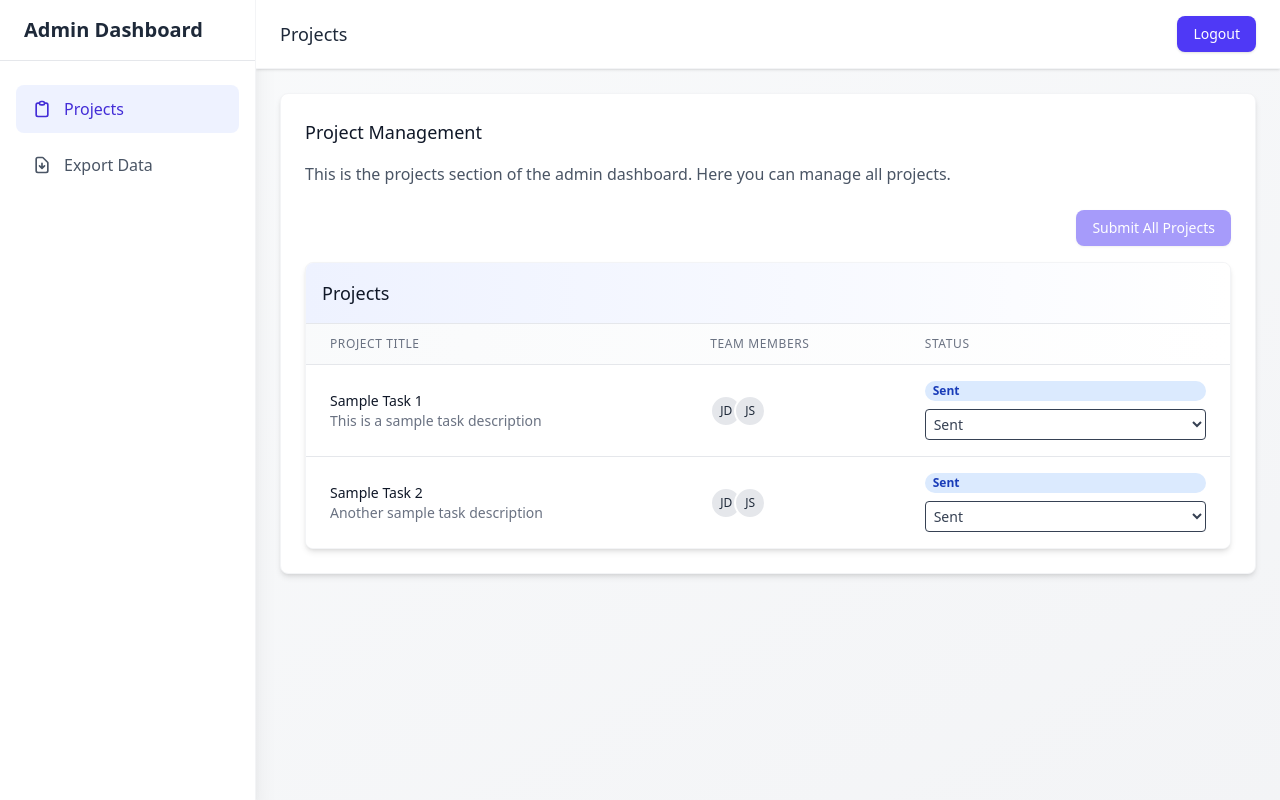
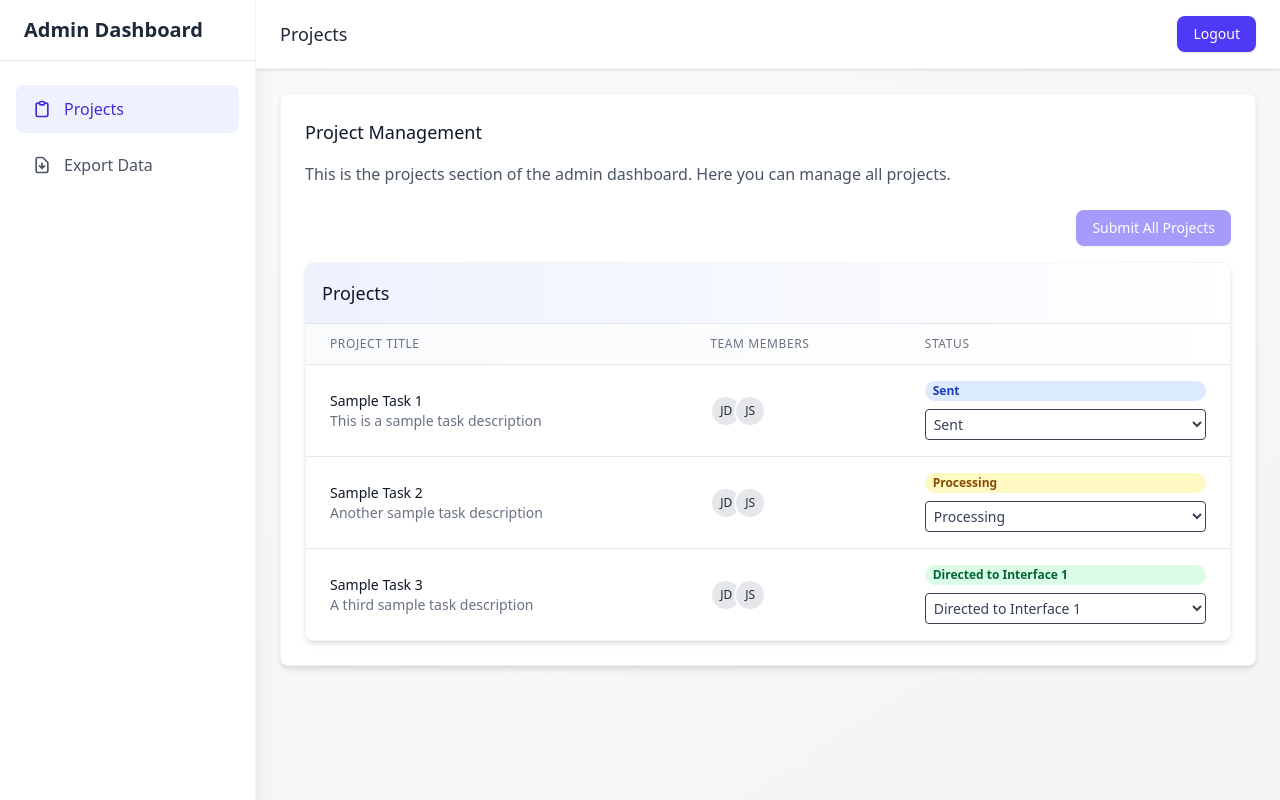
Before and after one commit to YakoubBenaisa/Coding-Master-2025, a React (Vite) app: page /admin in a window 1280 px wide. Built offline with nearby package versions, Linux system fonts and the light colour scheme; sample sign-in values are in the browser's storage.

Commit message:
Add status color indicators for project statuses in PDF export and UI; update mock task statuses

```diff
--- a/src/pages/StudentProjects.jsx
+++ b/src/pages/StudentProjects.jsx
@@ -70,8 +70,22 @@ export default function StudentProjects() {
       doc.text(`Phone: ${user.phone || 'N/A'}`, 20, 44);
     }
 
+    // Add status color indicator
+    let statusColor;
+    if (project.status.includes('Directed')) {
+      statusColor = [0, 128, 0]; // Green
+    } else if (project.status === 'Rejected') {
+      statusColor = [220, 0, 0]; // Red
+    } else if (project.status === 'Processing') {
+      statusColor = [255, 165, 0]; // Orange
+    } else {
+      statusColor = [0, 0, 255]; // Blue
+    }
+    doc.setTextColor(statusColor[0], statusColor[1], statusColor[2]);
+
     // Add project details
     doc.text(`Status: ${project.status}`, 20, 55);
+    doc.setTextColor(0, 0, 0); // Reset text color to black
     doc.text(`Submission Status: ${project.submitted ? 'Submitted' : 'Not Submitted'}`, 20, 62);
     if (project.submitted) {
       doc.text(`Submitted on: ${new Date(project.submitted_at).toLocaleString()}`, 20, 69);
@@ -280,7 +294,7 @@ export default function StudentProjects() {
                     <div>
                       <h2 className="text-xl font-semibold text-gray-800 mb-2">{project.title}</h2>
                       <div className="flex flex-wrap gap-2 mb-3">
-                        <div className={`inline-block px-3 py-1 text-sm font-medium rounded-full ${project.status.includes('Directed') ? 'bg-green-100 text-green-800' : project.status === 'Rejected' ? 'bg-red-100 text-red-800' : 'bg-blue-100 text-blue-800'}`}>
+                        <div className={`inline-block px-3 py-1 text-sm font-medium rounded-full ${project.status.includes('Directed') ? 'bg-green-100 text-green-800' : project.status === 'Rejected' ? 'bg-red-100 text-red-800' : project.status === 'Processing' ? 'bg-yellow-100 text-yellow-800' : 'bg-blue-100 text-blue-800'}`}>
                           {project.status}
                         </div>
                         {project.submitted ? (
--- a/src/services/api.js
+++ b/src/services/api.js
@@ -19,7 +19,14 @@ let mockTasks = [
     id: 2,
     title: 'Sample Task 2',
     description: 'Another sample task description',
-    status: 'Sent',
+    status: 'Processing',
+    created_at: new Date().toISOString()
+  },
+  {
+    id: 3,
+    title: 'Sample Task 3',
+    description: 'A third sample task description',
+    status: 'Directed to Interface 1',
     created_at: new Date().toISOString()
   }
 ];
@@ -149,7 +156,7 @@ export const authAPI = {
 const mockGetStatuses = async () => {
   await new Promise(resolve => setTimeout(resolve, 500)); // Simulate network delay
   return {
-    data: ['Sent', 'Directed to Interface 1', 'Directed to Interface 2', 'Directed to Interface 3', 'Rejected']
+    data: ['Sent', 'Processing', 'Directed to Interface 1', 'Directed to Interface 2', 'Directed to Interface 3', 'Rejected']
   };
 };
 
@@ -168,7 +175,7 @@ let mockStudentProjects = [
     id: 101,
     title: 'Smart Home Automation',
     description: 'A project to automate home appliances using IoT devices and machine learning algorithms. The system will learn user preferences over time and adjust settings automatically.',
-    status: 'Sent',
+    status: 'Processing',
     created_at: new Date().toISOString(),
     submitted: false,
     submission_deadline: new Date(Date.now() + 7 * 24 * 60 * 60 * 1000).toISOString(), // 7 days from now
```
